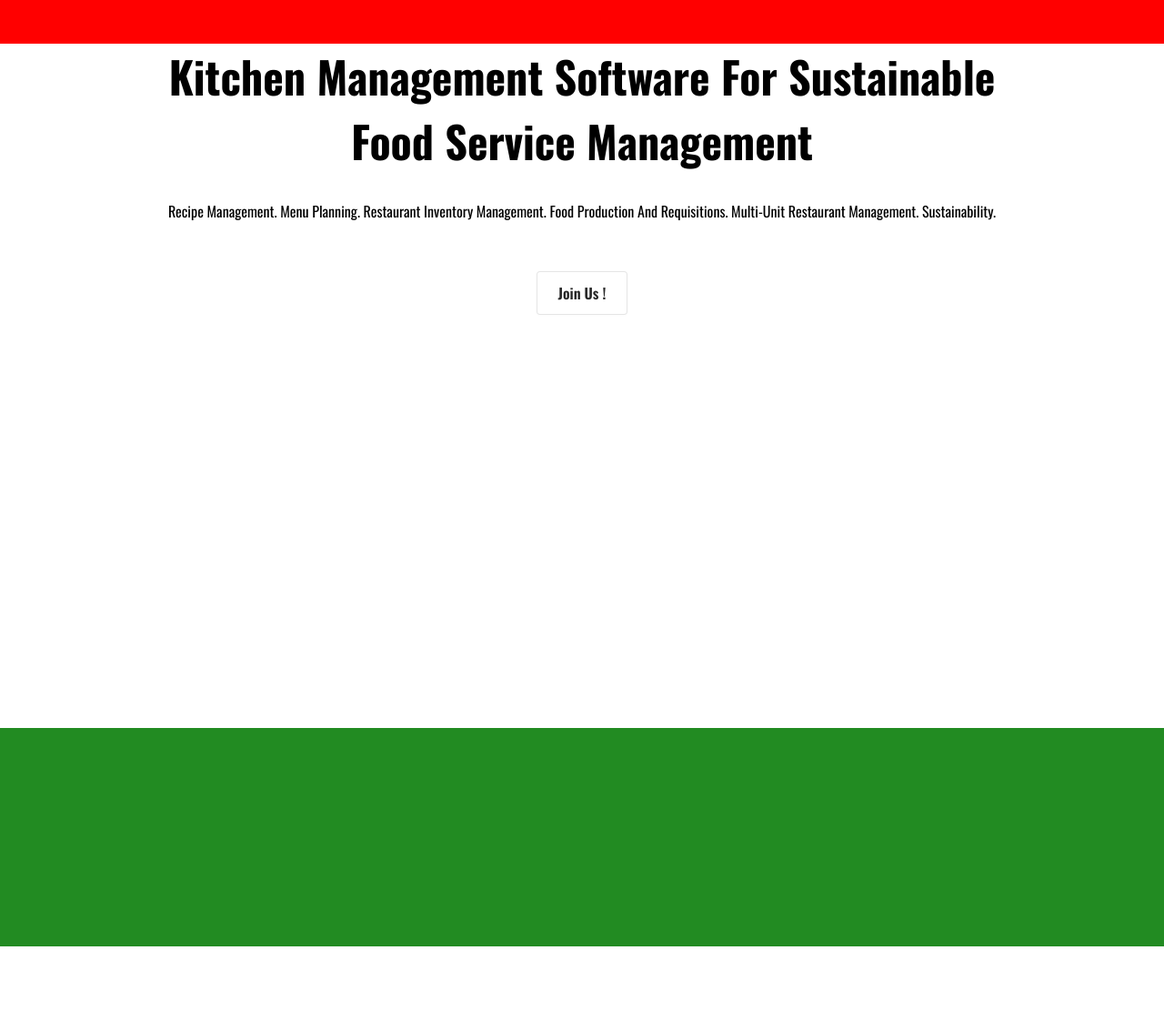
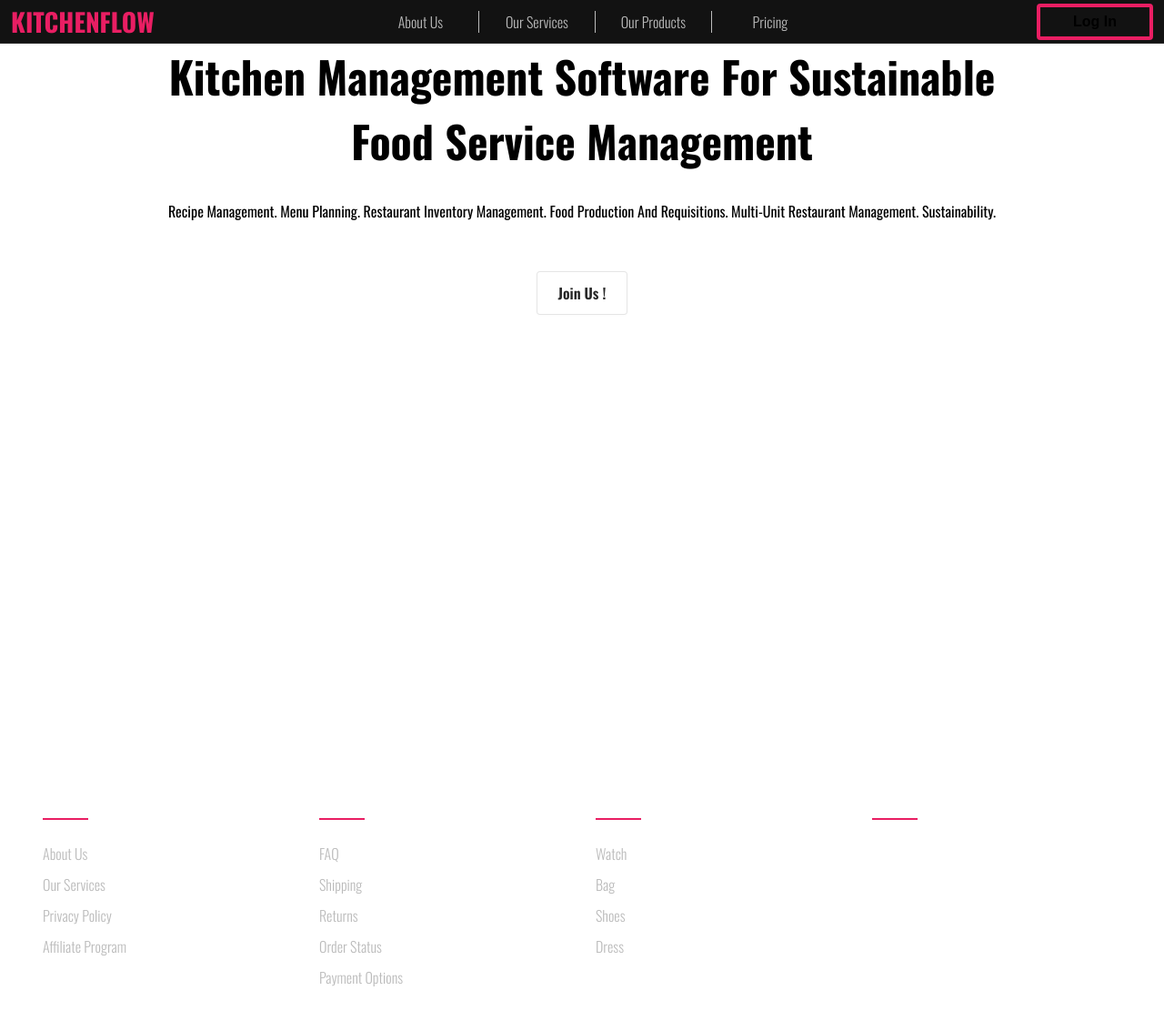
Before and after one commit to shakedlv/food-industry-office-manager-client, a React (Vite) app: page / in a window 1280 px wide. Shown: the top 1122 px of the page at 91% size. Before the commit the page ends 1040 px from the top, so only its background shows below. Built offline with nearby package versions, Linux system fonts and the light colour scheme.

Commit message:
first prototype for landing page

```diff
--- a/package.json
+++ b/package.json
@@ -12,6 +12,7 @@
   "dependencies": {
     "react": "^18.3.1",
     "react-dom": "^18.3.1",
+    "react-icons": "^5.3.0",
     "react-router-dom": "^6.27.0"
   },
   "devDependencies": {
--- a/src/App.css
+++ b/src/App.css
@@ -8,18 +8,3 @@ main {
     align-items: center;
     gap: 2px;
 }
-
-nav {
-    min-height: 48px;
-    height: 48px;
-    width: 100%;
-    background: red;
-    position: fixed;
-    top:0;
-}
-
-footer {
-    width: 100%;
-    height: 30dvh;
-    background: forestgreen;
-}
--- a/src/App.tsx
+++ b/src/App.tsx
@@ -1,20 +1,17 @@
 import { Outlet } from 'react-router-dom'
 import './App.css'
+import LandingPageFooter from './components/landing-page-footer/landing-page-footer'
+import TopNavBar from './components/top-nav-bar/top-nav-bar'
 
 function App() {
 
   return (
     <>
-    <nav>
-    </nav>
-
-    <main>
-      <Outlet/>
-    </main>
-
-    <footer>
-
-    </footer>
+      <TopNavBar />
+      <main>
+        <Outlet />
+      </main>
+      <LandingPageFooter />
     </>
   )
 }
--- /dev/null
+++ b/src/components/landing-page-footer/landing-page-footer.css
@@ -0,0 +1,96 @@
+footer {
+    padding: 64px 32px;
+    width: 100%;
+    min-height: fit-content;
+    border-top: 1px solid white
+}
+
+.container {
+    display: flex;
+    flex-wrap: wrap;
+    height: 100%;
+    justify-content: space-around;
+}
+
+
+ul {
+    list-style: none;
+}
+
+
+.footer-col {
+    width: 25%;
+    padding: 0 15px;
+}
+
+.footer-col h4 {
+    font-size: 18px;
+    color: #ffffff;
+    text-transform: capitalize;
+    margin-bottom: 35px;
+    font-weight: 500;
+    position: relative;
+}
+
+.footer-col h4::before {
+    content: '';
+    position: absolute;
+    left: 0;
+    bottom: -10px;
+    background-color: #e91e63;
+    height: 2px;
+    box-sizing: border-box;
+    width: 50px;
+}
+
+.footer-col ul li:not(:last-child) {
+    margin-bottom: 10px;
+}
+
+.footer-col ul li a {
+    font-size: 16px;
+    text-transform: capitalize;
+    color: #ffffff;
+    text-decoration: none;
+    font-weight: 300;
+    color: #bbbbbb;
+    display: block;
+    transition: all 0.3s ease;
+}
+
+.footer-col ul li a:hover {
+    color: #ffffff;
+    padding-left: 8px;
+}
+
+.footer-col .social-links a {
+    display: inline-block;
+    height: 40px;
+    width: 40px;
+    background-color: rgba(255, 255, 255, 0.2);
+    margin: 0 10px 10px 0;
+    text-align: center;
+    line-height: 40px;
+    border-radius: 50%;
+    color: #ffffff;
+    transition: all 0.5s ease;
+}
+
+.footer-col .social-links a:hover {
+    color: #24262b;
+    background-color: #ffffff;
+}
+
+/*responsive*/
+@media(max-width: 767px) {
+    .footer-col {
+        width: 50%;
+        margin-bottom: 30px;
+    }
+}
+
+@media(max-width: 574px) {
+    .footer-col {
+        width: 100%;
+    }
+}
--- /dev/null
+++ b/src/components/landing-page-footer/landing-page-footer.tsx
@@ -0,0 +1,53 @@
+import { Link } from 'react-router-dom'
+import './landing-page-footer.css'
+import { FaFacebookF } from "react-icons/fa";
+import { FaXTwitter, FaInstagram } from "react-icons/fa6";
+import { CiLinkedin } from "react-icons/ci";
+
+function LandingPageFooter() {
+    return (
+        <footer className="footer">
+            <div className="container">
+                <div className="footer-col">
+                    <h4>company</h4>
+                    <ul>
+                        <li><Link to="#">about us</Link></li>
+                        <li><Link to="#">our services</Link></li>
+                        <li><Link to="#">privacy policy</Link></li>
+                        <li><Link to="#">affiliate program</Link></li>
+                    </ul>
+                </div>
+                <div className="footer-col">
+                    <h4>get help</h4>
+                    <ul>
+                        <li><Link to="#">FAQ</Link></li>
+                        <li><Link to="#">shipping</Link></li>
+                        <li><Link to="#">returns</Link></li>
+                        <li><Link to="#">order status</Link></li>
+                        <li><Link to="#">payment options</Link></li>
+                    </ul>
+                </div>
+                <div className="footer-col">
+                    <h4>online shop</h4>
+                    <ul>
+                        <li><Link to="#">watch</Link></li>
+                        <li><Link to="#">bag</Link></li>
+                        <li><Link to="#">shoes</Link></li>
+                        <li><Link to="#">dress</Link></li>
+                    </ul>
+                </div>
+                <div className="footer-col">
+                    <h4>follow us</h4>
+                    <div className="social-links">
+                        <Link to="#"><FaFacebookF /></Link>
+                        <Link to="#"><FaXTwitter /></Link>
+                        <Link to="#"><FaInstagram /></Link>
+                        <Link to="#"><CiLinkedin  /></Link>
+                    </div>
+                </div>
+            </div>
+        </footer>
+    )
+}
+
+export default LandingPageFooter
--- /dev/null
+++ b/src/components/top-nav-bar/top-nav-bar.css
@@ -0,0 +1,80 @@
+nav {
+    z-index: 1;
+    background: #121212;
+    min-height: 48px;
+    height: 48px;
+    width: 100%;
+    position: fixed;
+    top: 0;
+    border-bottom: 1px solid rgb(43, 43, 43);
+    display: flex;
+    justify-content: space-between;
+    align-items: center;
+    padding: 4px 12px;
+    color: white;
+}
+
+nav .center {
+    display: flex;
+}
+
+
+
+
+nav a {
+    text-align: center;
+    min-width: 128px;
+    font-size: 16px;
+    text-transform: capitalize;
+    text-decoration: none;
+    font-weight: 300;
+    color: #bbbbbb;
+    display: block;
+    transition: all 0.3s ease;
+}
+
+nav a:not(:last-child):not(.logo) {
+    border-right: 1px solid #bbbbbb;
+}
+
+nav a:hover:not(.logo) {
+    color: #ffffff;
+    font-weight: bold;
+}
+
+nav .logo {
+    font-size: 28px;
+    font-weight: bold;
+    color: #e91e63;
+    border-right: none;
+
+}
+
+nav .login-btn {
+    width: 128px;
+    height: 40px;
+    align-items: center;
+    background-color: transparent;
+    border: 4px solid #e91e63;
+    border-radius: .25rem;
+    box-sizing: border-box;
+    cursor: pointer;
+    display: inline-flex;
+    font-size: 16px;
+    font-weight: 600;
+    justify-content: center;
+    line-height: 1.25;
+    text-decoration: none;
+    transition: all 250ms;
+    user-select: none;
+    -webkit-user-select: none;
+    touch-action: manipulation;
+    vertical-align: baseline;
+}
+
+.login-btn:hover,
+.login-btn:focus {
+
+    background-color: #e91e63;
+
+}
--- /dev/null
+++ b/src/components/top-nav-bar/top-nav-bar.tsx
@@ -0,0 +1,25 @@
+import { Link } from 'react-router-dom'
+import './top-nav-bar.css'
+function TopNavBar() {
+    return (
+        <>
+            <nav>
+                <Link className='logo' to="/">KITCHENFLOW</Link>
+
+                <div className='center'>
+                    <Link to="/#aboutus">About Us</Link>
+                    <Link to="/#services">Our Services</Link>
+                    <Link to="/#products">Our Products</Link>
+                    <Link to="/pricing">Pricing</Link>
+
+                </div>
+
+                <div className='right'>
+                    <button className='login-btn'>Log In</button>
+                </div>
+            </nav>
+        </>
+    )
+}
+
+export default TopNavBar
```
Also changed, not shown: 1 other file (tests, documents, lock files or other folders).
